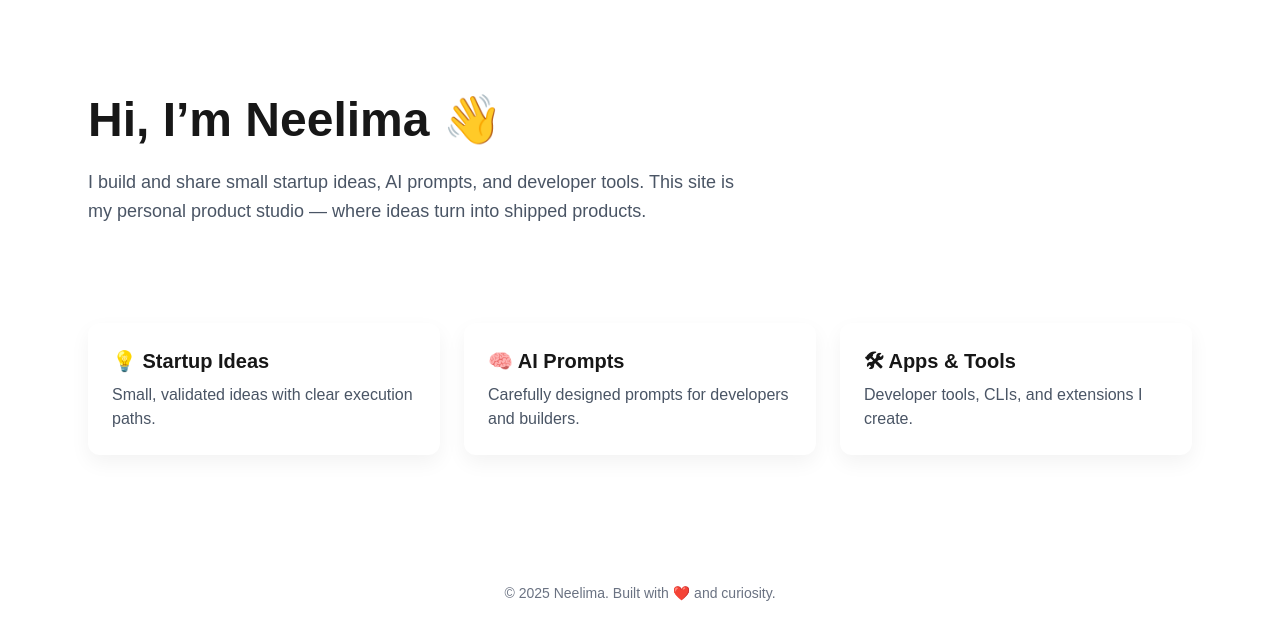
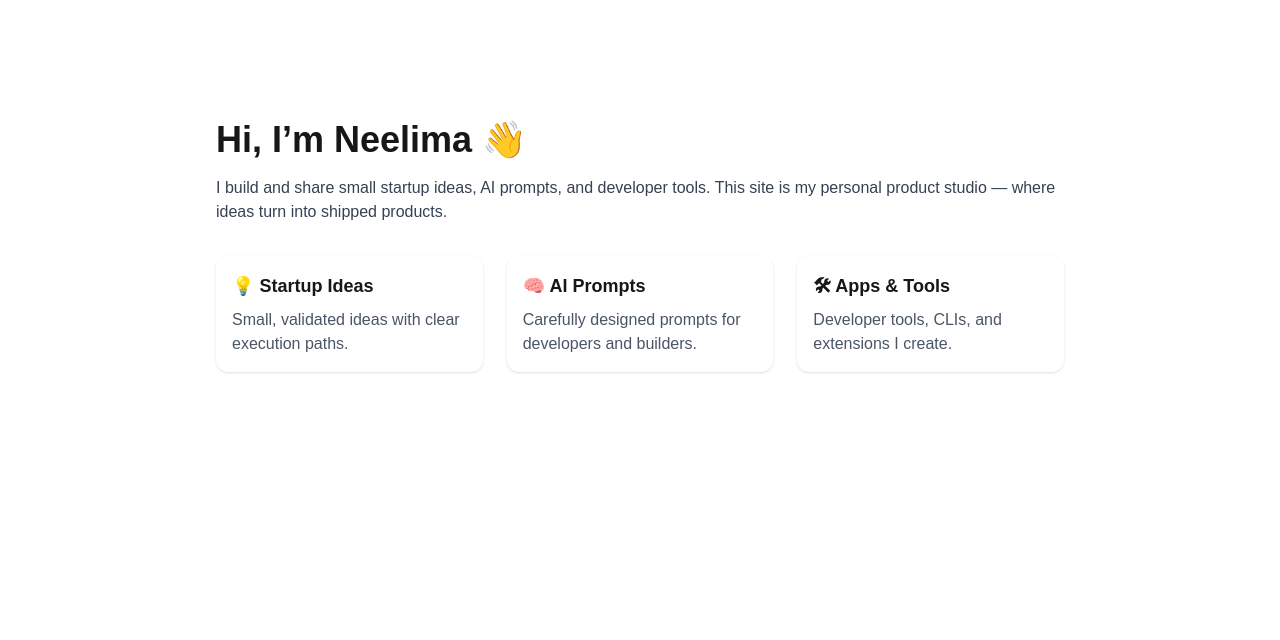
Before and after one commit to Neelima0610/my-startup-site, a Next.js app in the folder web/: page / in a window 1280 px wide. Shown: the top 640 px of the page. Built offline with nearby package versions, Linux system fonts and the light colour scheme.

Commit message:
Add Tools UI effective

```diff
--- a/web/app/page.tsx
+++ b/web/app/page.tsx
@@ -1,48 +1,69 @@
+"use client";
+
+import { useState } from "react";
 import Link from "next/link";
 
-export default function HomePage() {
+export default function Home() {
+  const [showTools, setShowTools] = useState(false);
+
+  const tools = [
+    { name: "ErrorLens", description: "Analyze errors & stack traces instantly", href: "/tools/errorlens" },
+    // Add more tools here
+  ];
+
   return (
-    <>
-      {/* HERO */}
-      <section className="mb-24">
-        <h1 className="text-4xl md:text-5xl font-bold mb-6">
-          Hi, I’m Neelima 👋
-        </h1>
+    <div className="p-6 max-w-4xl mx-auto">
+      {!showTools ? (
+        <>
+          <h1 className="text-4xl font-bold mb-4">Hi, I’m Neelima 👋</h1>
+          <p className="mb-8 text-gray-700">
+            I build and share small startup ideas, AI prompts, and developer tools. This site is my personal product studio — where ideas turn into shipped products.
+          </p>
 
-        <p className="text-lg text-gray-600 max-w-2xl leading-relaxed">
-          I build and share small startup ideas, AI prompts, and developer tools.
-          This site is my personal product studio — where ideas turn into shipped products.
-        </p>
-      </section>
+          <div className="grid grid-cols-1 sm:grid-cols-3 gap-6">
+            <div className="p-4 bg-white rounded-xl shadow hover:shadow-lg cursor-pointer">
+              <h2 className="font-bold text-lg mb-2">💡 Startup Ideas</h2>
+              <p className="text-gray-600">Small, validated ideas with clear execution paths.</p>
+            </div>
 
-      {/* CARDS */}
-      <section className="grid md:grid-cols-3 gap-6">
-        <Link href="/ideas" className="card">
-          <h3 className="text-xl font-semibold mb-2">💡 Startup Ideas</h3>
-          <p className="text-gray-600">
-            Small, validated ideas with clear execution paths.
-          </p>
-        </Link>
+            <div className="p-4 bg-white rounded-xl shadow hover:shadow-lg cursor-pointer">
+              <h2 className="font-bold text-lg mb-2">🧠 AI Prompts</h2>
+              <p className="text-gray-600">Carefully designed prompts for developers and builders.</p>
+            </div>
 
-        <Link href="/prompts" className="card">
-          <h3 className="text-xl font-semibold mb-2">🧠 AI Prompts</h3>
-          <p className="text-gray-600">
-            Carefully designed prompts for developers and builders.
-          </p>
-        </Link>
+            <div
+              className="p-4 bg-white rounded-xl shadow hover:shadow-lg cursor-pointer"
+              onClick={() => setShowTools(true)}
+            >
+              <h2 className="font-bold text-lg mb-2">🛠 Apps & Tools</h2>
+              <p className="text-gray-600">Developer tools, CLIs, and extensions I create.</p>
+            </div>
+          </div>
+        </>
+      ) : (
+        <div>
+          <button
+            className="mb-6 text-blue-500 underline"
+            onClick={() => setShowTools(false)}
+          >
+            ← Back
+          </button>
 
-        <Link href="/tools" className="card">
-          <h3 className="text-xl font-semibold mb-2">🛠 Apps & Tools</h3>
-          <p className="text-gray-600">
-            Developer tools, CLIs, and extensions I create.
-          </p>
-        </Link>
-      </section>
-
-      {/* Footer */}
-      <footer className="mt-32 text-center text-sm text-gray-500">
-        © {new Date().getFullYear()} Neelima. Built with ❤️ and curiosity.
-      </footer>
-    </>
+          <h2 className="text-2xl font-bold mb-4">Apps & Tools</h2>
+          <div className="grid grid-cols-1 sm:grid-cols-2 gap-4">
+            {tools.map((tool) => (
+              <Link
+                key={tool.name}
+                href={tool.href}
+                className="p-4 bg-white rounded-xl shadow hover:shadow-lg block"
+              >
+                <h3 className="font-bold text-lg mb-1">{tool.name}</h3>
+                <p className="text-gray-600">{tool.description}</p>
+              </Link>
+            ))}
+          </div>
+        </div>
+      )}
+    </div>
   );
 }
```
